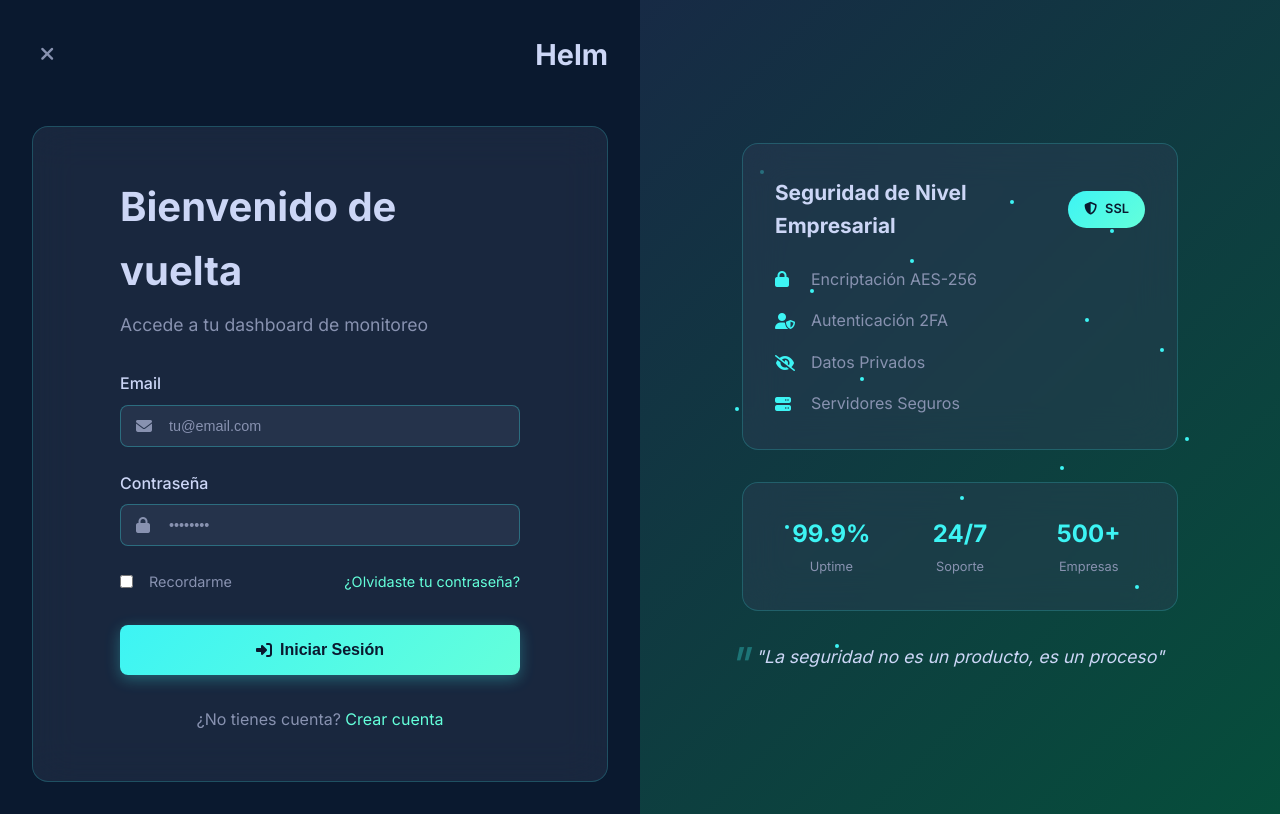
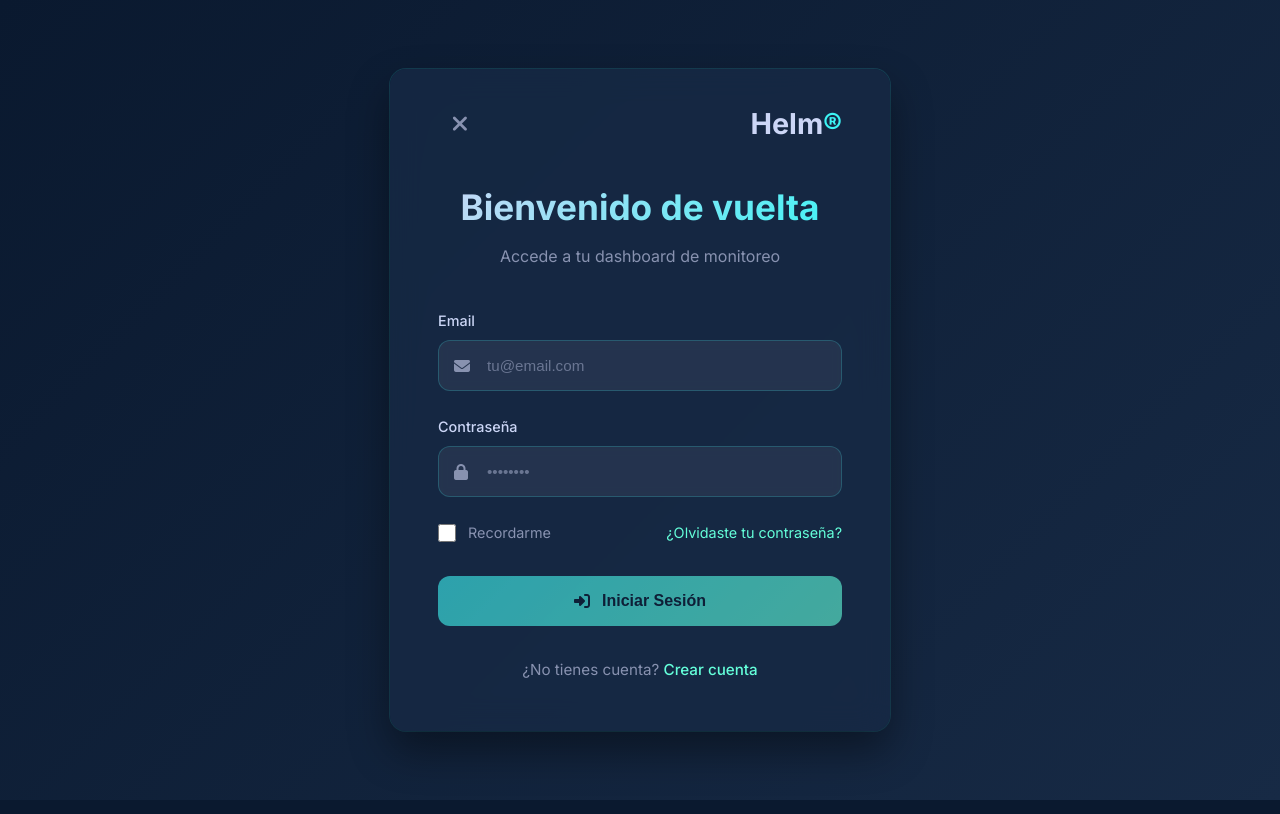
Before and after one commit to thenotoriousxul/helmweb, an Angular app: page /login in a window 1280 px wide. Built offline with nearby package versions, Linux system fonts and the light colour scheme.

Commit message:
vista login arreglada

```diff
--- a/src/app/components/login/login.component.css
+++ b/src/app/components/login/login.component.css
@@ -1,87 +1,128 @@
-/* Login Component Styles */
-:host {
-  display: block;
+.login-container {
+  display: flex;
+  align-items: center;
+  justify-content: center;
   min-height: 100vh;
   background: linear-gradient(135deg, #0a192f 0%, #172a45 100%);
+  padding: 2rem;
 }
 
-.login-container {
-  display: grid;
-  grid-template-columns: 1fr 1fr;
-  min-height: 100vh;
+/* Form Side */
+.login-form-side {
+  width: 100%;
+  max-width: 500px;
+  display: flex;
+  flex-direction: column;
 }
 
-/* Left Side - Form */
-.login-form-side {
-  background: #0a192f;
+/* --- Muevo estilos para el card --- */
+.login-card {
+  /* Hacer que la tarjeta tenga fondo, borde y sombra */
+  background: rgba(23, 42, 69, 0.8); /* un poco más opaco para que se note el contenido */
+  backdrop-filter: blur(15px);
+  border-radius: 16px;
+  padding: 2rem 3rem 3rem 3rem;
+  box-shadow:
+    0 20px 40px rgba(0, 0, 0, 0.4),
+    0 0 0 1px rgba(61, 244, 244, 0.15);
   display: flex;
   flex-direction: column;
-  padding: 2rem;
-  position: relative;
 }
 
+/* Ajusto header dentro del card */
 .login-header {
   display: flex;
   justify-content: space-between;
   align-items: center;
-  margin-bottom: 3rem;
+  margin-bottom: 2rem; /* menos margen para no separar mucho del contenido */
+  padding: 0; /* ya el padding lo maneja el card */
 }
 
+/* Botón cerrar */
 .close-btn {
   background: transparent;
   border: none;
   color: #8892b0;
-  font-size: 1.2rem;
+  font-size: 1.4rem; /* un poco más grande para mejor click */
   cursor: pointer;
   padding: 0.5rem;
   border-radius: 50%;
   transition: all 0.3s ease;
+  display: flex;
+  align-items: center;
+  justify-content: center;
+  width: 44px;
+  height: 44px;
 }
 
 .close-btn:hover {
   background: rgba(61, 244, 244, 0.1);
   color: #3df4f4;
+  transform: scale(1.05);
 }
 
+/* Logo dentro del header */
 .logo h2 {
   font-size: 1.8rem;
   font-weight: 700;
   margin: 0;
+  color: #ccd6f6;
 }
 
 .logo .accent {
   color: #3df4f4;
 }
 
-.login-card {
-  flex: 1;
-  display: flex;
-  align-items: center;
-  justify-content: center;
-  padding: 3rem;
+/* Main Content */
+.login-content {
+  width: 100%;
+  /* Quité el fondo y borde para que solo tenga el card */
+  background: transparent;
+  backdrop-filter: none;
+  border: none;
+  border-radius: 0;
+  padding: 0;
+  box-shadow: none;
 }
 
-.login-content {
-  width: 100%;
-  max-width: 400px;
+/* Resto de estilos originales del contenido */
+.welcome-section {
+  text-align: center;
+  margin-bottom: 2.5rem;
 }
 
 .login-content h1 {
-  font-size: 2.5rem;
+  font-size: 2.2rem;
   font-weight: 700;
   margin-bottom: 0.5rem;
   color: #ccd6f6;
+  background: linear-gradient(135deg, #ccd6f6, #3df4f4);
+  -webkit-background-clip: text;
+  -webkit-text-fill-color: transparent;
+  background-clip: text;
 }
 
 .login-subtitle {
   color: #8892b0;
-  margin-bottom: 2rem;
-  font-size: 1.1rem;
+  font-size: 1rem;
+  font-weight: 400;
 }
 
 /* Form Styles */
 .login-form {
   margin-bottom: 2rem;
+}
+
+.form-group {
+  margin-bottom: 1.5rem;
+}
+
+.form-group label {
+  display: block;
+  margin-bottom: 0.5rem;
+  color: #ccd6f6;
+  font-weight: 500;
+  font-size: 0.9rem;
 }
 
 .input-wrapper {
@@ -94,58 +135,164 @@
   position: absolute;
   left: 1rem;
   color: #8892b0;
-  z-index: 1;
+  z-index: 2;
+  transition: color 0.3s ease;
 }
 
 .input-wrapper input {
-  padding-left: 3rem;
+  width: 100%;
+  padding: 1rem 1rem 1rem 3rem;
   background: rgba(48, 60, 85, 0.6);
-  border: 1px solid rgba(61, 244, 244, 0.3);
-  border-radius: 8px;
+  border: 1px solid rgba(61, 244, 244, 0.2);
+  border-radius: 12px;
   color: #ccd6f6;
-  font-size: 0.9rem;
+  font-size: 0.95rem;
   transition: all 0.3s ease;
+  backdrop-filter: blur(5px);
+}
+
+.input-wrapper input::placeholder {
+  color: #8892b0;
+  opacity: 0.7;
 }
 
 .input-wrapper input:focus {
+  outline: none;
   border-color: #3df4f4;
   box-shadow: 0 0 0 3px rgba(61, 244, 244, 0.1);
+  background: rgba(48, 60, 85, 0.8);
+}
+
+.input-wrapper input:focus + .input-icon,
+.input-wrapper:focus-within .input-icon {
+  color: #3df4f4;
 }
 
 .input-wrapper input.error {
   border-color: #ff6b6b;
+  box-shadow: 0 0 0 3px rgba(255, 107, 107, 0.1);
 }
 
+.error-message {
+  display: block;
+  color: #ff6b6b;
+  font-size: 0.8rem;
+  margin-top: 0.5rem;
+  margin-left: 0.5rem;
+}
+
+/* Form Options */
 .form-options {
   display: flex;
   justify-content: space-between;
   align-items: center;
   margin-bottom: 2rem;
+  flex-wrap: wrap;
+  gap: 1rem;
 }
 
 .checkbox-wrapper {
   display: flex;
   align-items: center;
-  gap: 0.5rem;
+  gap: 0.75rem;
   cursor: pointer;
   color: #8892b0;
   font-size: 0.9rem;
+  transition: color 0.3s ease;
+}
+
+.checkbox-wrapper:hover {
+  color: #ccd6f6;
 }
 
 .checkbox-wrapper input[type="checkbox"] {
-  width: auto;
+  width: 18px;
+  height: 18px;
   margin: 0;
+  accent-color: #3df4f4;
+  cursor: pointer;
 }
 
 .forgot-link {
   color: #64ffda;
   text-decoration: none;
   font-size: 0.9rem;
-  transition: color 0.3s ease;
+  transition: all 0.3s ease;
+  position: relative;
 }
 
 .forgot-link:hover {
   color: #3df4f4;
+}
+
+.forgot-link::after {
+  content: '';
+  position: absolute;
+  width: 0;
+  height: 1px;
+  bottom: -2px;
+  left: 0;
+  background: #3df4f4;
+  transition: width 0.3s ease;
+}
+
+.forgot-link:hover::after {
+  width: 100%;
+}
+
+/* Button Styles */
+.btn {
+  display: inline-flex;
+  align-items: center;
+  justify-content: center;
+  gap: 0.75rem;
+  padding: 1rem 2rem;
+  font-size: 1rem;
+  font-weight: 600;
+  border: none;
+  border-radius: 12px;
+  cursor: pointer;
+  transition: all 0.3s ease;
+  text-decoration: none;
+  position: relative;
+  overflow: hidden;
+}
+
+.btn-primary {
+  background: linear-gradient(135deg, #3df4f4, #64ffda);
+  color: #0a192f;
+  width: 100%;
+}
+
+.btn-primary::before {
+  content: '';
+  position: absolute;
+  top: 0;
+  left: -100%;
+  width: 100%;
+  height: 100%;
+  background: linear-gradient(90deg, transparent, rgba(255, 255, 255, 0.2), transparent);
+  transition: left 0.6s;
+}
+
+.btn-primary:hover::before {
+  left: 100%;
+}
+
+.btn-primary:hover {
+  transform: translateY(-2px);
+  box-shadow: 0 10px 25px rgba(61, 244, 244, 0.3);
+}
+
+.btn-primary:disabled {
+  opacity: 0.6;
+  cursor: not-allowed;
+  transform: none;
+  box-shadow: none;
+}
+
+.btn-primary:disabled::before {
+  display: none;
 }
 
 .login-btn {
@@ -155,21 +302,26 @@
   font-size: 1rem;
 }
 
+/* Error Alert */
 .error-alert {
   background: rgba(255, 107, 107, 0.1);
   border: 1px solid rgba(255, 107, 107, 0.3);
-  border-radius: 8px;
+  border-radius: 12px;
   padding: 1rem;
   margin-top: 1rem;
   color: #ff6b6b;
   display: flex;
   align-items: center;
-  gap: 0.5rem;
+  gap: 0.75rem;
+  font-size: 0.9rem;
+  backdrop-filter: blur(5px);
 }
 
+/* Footer */
 .login-footer {
   text-align: center;
   color: #8892b0;
+  font-size: 0.95rem;
 }
 
 .accent-link {
@@ -177,220 +329,43 @@
   text-decoration: none;
   cursor: pointer;
   transition: color 0.3s ease;
+  font-weight: 500;
 }
 
 .accent-link:hover {
   color: #3df4f4;
 }
 
-/* Right Side - Visual */
-.login-visual-side {
-  background: linear-gradient(135deg, #172a45 0%, #064e3b 100%);
-  display: flex;
-  align-items: center;
-  justify-content: center;
-  position: relative;
-  overflow: hidden;
-}
-
-.visual-content {
-  position: relative;
-  z-index: 2;
-  width: 100%;
-  max-width: 500px;
-  padding: 2rem;
-}
-
-/* Tech Particles */
-.tech-particles {
-  position: absolute;
-  top: 0;
-  left: 0;
-  right: 0;
-  bottom: 0;
-  z-index: 1;
-}
-
-.particle {
-  position: absolute;
-  width: 4px;
-  height: 4px;
-  background: #3df4f4;
-  border-radius: 50%;
-  animation: float 6s ease-in-out infinite;
-}
-
-.particle:nth-child(1) { top: 10%; left: 10%; animation-delay: 0s; }
-.particle:nth-child(2) { top: 20%; left: 80%; animation-delay: 1s; }
-.particle:nth-child(3) { top: 30%; left: 20%; animation-delay: 2s; }
-.particle:nth-child(4) { top: 40%; left: 90%; animation-delay: 3s; }
-.particle:nth-child(5) { top: 50%; left: 5%; animation-delay: 4s; }
-.particle:nth-child(6) { top: 60%; left: 70%; animation-delay: 5s; }
-.particle:nth-child(7) { top: 70%; left: 15%; animation-delay: 6s; }
-.particle:nth-child(8) { top: 80%; left: 85%; animation-delay: 7s; }
-.particle:nth-child(9) { top: 90%; left: 25%; animation-delay: 8s; }
-.particle:nth-child(10) { top: 15%; left: 60%; animation-delay: 9s; }
-.particle:nth-child(11) { top: 25%; left: 40%; animation-delay: 10s; }
-.particle:nth-child(12) { top: 35%; left: 75%; animation-delay: 11s; }
-.particle:nth-child(13) { top: 45%; left: 30%; animation-delay: 12s; }
-.particle:nth-child(14) { top: 55%; left: 95%; animation-delay: 13s; }
-.particle:nth-child(15) { top: 65%; left: 50%; animation-delay: 14s; }
-
-@keyframes float {
-  0%, 100% {
-    transform: translateY(0px) scale(1);
-    opacity: 0.3;
-  }
-  50% {
-    transform: translateY(-20px) scale(1.2);
-    opacity: 1;
-  }
-}
-
-/* Security Preview */
-.security-preview {
-  margin-bottom: 2rem;
-  padding: 2rem;
-}
-
-.preview-header {
-  display: flex;
-  justify-content: space-between;
-  align-items: center;
-  margin-bottom: 1.5rem;
-}
-
-.preview-header h3 {
-  color: #ccd6f6;
-  font-size: 1.3rem;
-  margin: 0;
-}
-
-.security-badge {
-  background: linear-gradient(135deg, #3df4f4, #64ffda);
-  color: #0a192f;
-  padding: 0.5rem 1rem;
-  border-radius: 20px;
-  font-size: 0.8rem;
-  font-weight: 600;
-  display: flex;
-  align-items: center;
-  gap: 0.5rem;
-}
-
-.security-features {
-  display: grid;
-  gap: 1rem;
-}
-
-.security-item {
-  display: flex;
-  align-items: center;
-  gap: 1rem;
-  color: #8892b0;
-}
-
-.security-item i {
-  color: #3df4f4;
-  width: 20px;
-}
-
-/* Stats Preview */
-.stats-preview {
-  margin-bottom: 2rem;
-  padding: 2rem;
-}
-
-.stats-grid {
-  display: grid;
-  grid-template-columns: repeat(3, 1fr);
-  gap: 1rem;
-}
-
-.stat-item {
-  text-align: center;
-}
-
-.stat-number {
-  font-size: 1.5rem;
-  font-weight: 700;
-  color: #3df4f4;
-  margin-bottom: 0.25rem;
-}
-
-.stat-label {
-  font-size: 0.8rem;
-  color: #8892b0;
-}
-
-/* Tech Quote */
-.tech-quote {
-  text-align: center;
-}
-
-.tech-quote blockquote {
-  font-size: 1.1rem;
-  color: #ccd6f6;
-  font-style: italic;
-  margin: 0;
-  position: relative;
-}
-
-.tech-quote blockquote::before {
-  content: '"';
-  font-size: 3rem;
-  color: #3df4f4;
-  position: absolute;
-  top: -1rem;
-  left: -1rem;
-  opacity: 0.3;
-}
-
 /* Responsive Design */
 @media (max-width: 768px) {
   .login-container {
-    grid-template-columns: 1fr;
-  }
-
-  .login-visual-side {
-    display: none;
-  }
-
-  .login-form-side {
     padding: 1rem;
   }
 
-  .login-card {
-    padding: 2rem 1rem;
+  .login-content {
+    padding: 2rem;
   }
 
   .login-content h1 {
-    font-size: 2rem;
+    font-size: 1.8rem;
   }
 
   .form-options {
     flex-direction: column;
-    gap: 1rem;
     align-items: flex-start;
   }
 }
 
 @media (max-width: 480px) {
+  .login-content {
+    padding: 1.5rem;
+  }
+
   .login-content h1 {
-    font-size: 1.8rem;
+    font-size: 1.6rem;
   }
 
   .login-subtitle {
-    font-size: 1rem;
-  }
-
-  .security-preview,
-  .stats-preview {
-    padding: 1.5rem;
-  }
-
-  .stats-grid {
-    grid-template-columns: 1fr;
-    gap: 0.5rem;
+    font-size: 0.9rem;
   }
 }
--- a/src/app/components/login/login.component.html
+++ b/src/app/components/login/login.component.html
@@ -1,21 +1,24 @@
 <div class="login-container">
-  <!-- Left Side - Form -->
   <div class="login-form-side">
+    <div class="login-card">
+      <!-- Aquí dentro ponemos el X y el Helm -->
       <div class="login-header">
         <button class="close-btn" (click)="goToLanding()">
           <i class="fas fa-times"></i>
         </button>
         <div class="logo">
-        <h2>Helm<span class="accent"></span></h2>
+          <h2>Helm<span class="accent">®</span></h2>
         </div>
       </div>
 
-    <div class="login-card glass">
       <div class="login-content">
+        <div class="welcome-section">
           <h1>Bienvenido de vuelta</h1>
           <p class="login-subtitle">Accede a tu dashboard de monitoreo</p>
+        </div>
 
         <form [formGroup]="loginForm" (ngSubmit)="onSubmit()" class="login-form">
+          <!-- resto del formulario aquí -->
           <div class="form-group">
             <label for="email">Email</label>
             <div class="input-wrapper">
@@ -53,8 +56,7 @@
           <div class="form-options">
             <label class="checkbox-wrapper">
               <input type="checkbox">
-              <span class="checkmark"></span>
-              Recordarme
+              <span>Recordarme</span>
             </label>
             <a href="#" class="forgot-link">¿Olvidaste tu contraseña?</a>
           </div>
@@ -76,65 +78,4 @@
       </div>
     </div>
   </div>
-
-  <!-- Right Side - Visual -->
-  <div class="login-visual-side">
-    <div class="visual-content">
-      <div class="tech-particles">
-        <div class="particle" *ngFor="let i of [1,2,3,4,5,6,7,8,9,10,11,12,13,14,15]"></div>
 </div>
-
-      <div class="security-preview glass">
-        <div class="preview-header">
-          <h3>Seguridad de Nivel Empresarial</h3>
-          <div class="security-badge">
-            <i class="fas fa-shield-alt"></i>
-            <span>SSL</span>
-          </div>
-        </div>
-
-        <div class="security-features">
-          <div class="security-item">
-            <i class="fas fa-lock"></i>
-            <span>Encriptación AES-256</span>
-          </div>
-          <div class="security-item">
-            <i class="fas fa-user-shield"></i>
-            <span>Autenticación 2FA</span>
-          </div>
-          <div class="security-item">
-            <i class="fas fa-eye-slash"></i>
-            <span>Datos Privados</span>
-          </div>
-          <div class="security-item">
-            <i class="fas fa-server"></i>
-            <span>Servidores Seguros</span>
-          </div>
-        </div>
-      </div>
-
-      <div class="stats-preview glass">
-        <div class="stats-grid">
-          <div class="stat-item">
-            <div class="stat-number">99.9%</div>
-            <div class="stat-label">Uptime</div>
-          </div>
-          <div class="stat-item">
-            <div class="stat-number">24/7</div>
-            <div class="stat-label">Soporte</div>
-          </div>
-          <div class="stat-item">
-            <div class="stat-number">500+</div>
-            <div class="stat-label">Empresas</div>
-          </div>
-        </div>
-      </div>
-
-      <div class="tech-quote">
-        <blockquote>
-          "La seguridad no es un producto, es un proceso"
-        </blockquote>
-      </div>
-    </div>
-  </div>
-</div>
```
Also changed, not shown: 1 other file (tests, documents, lock files or other folders). Lines whose indentation alone changed are shown as unchanged.
